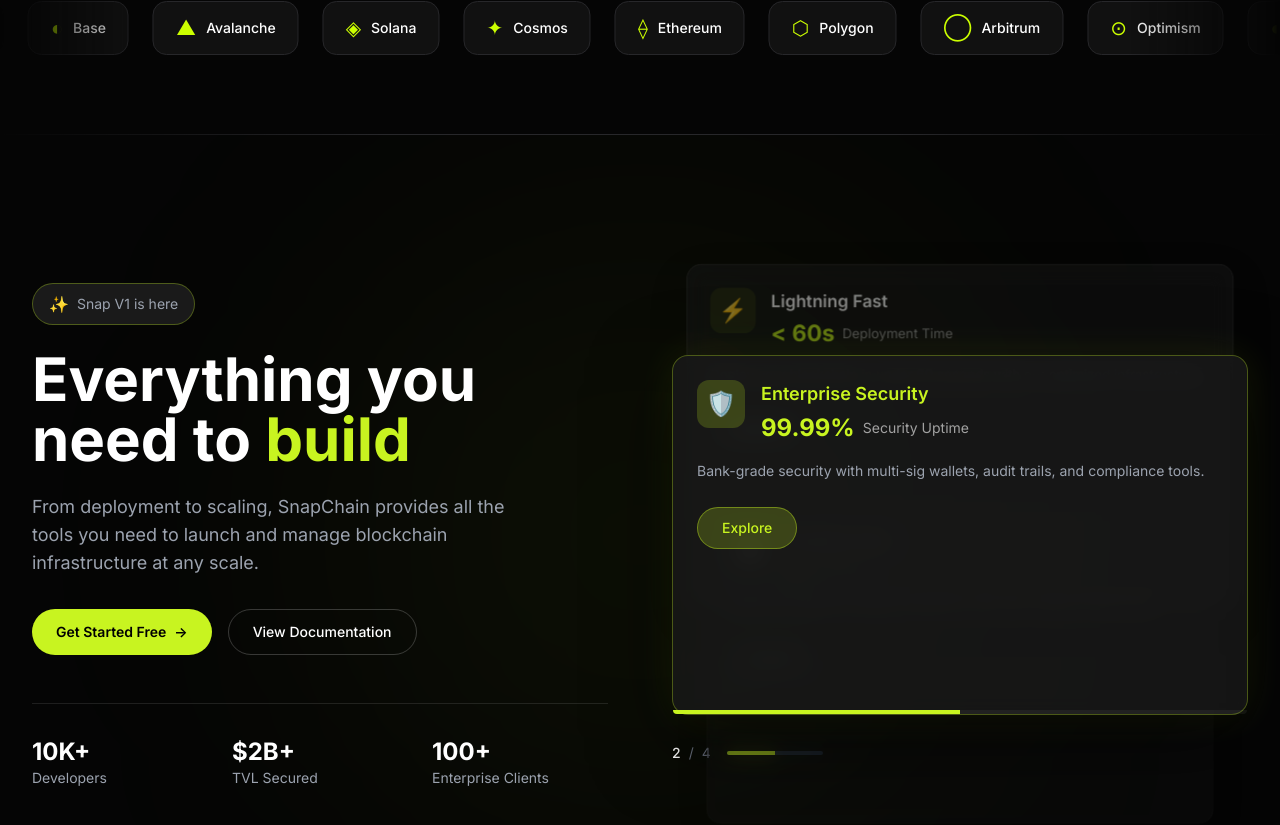
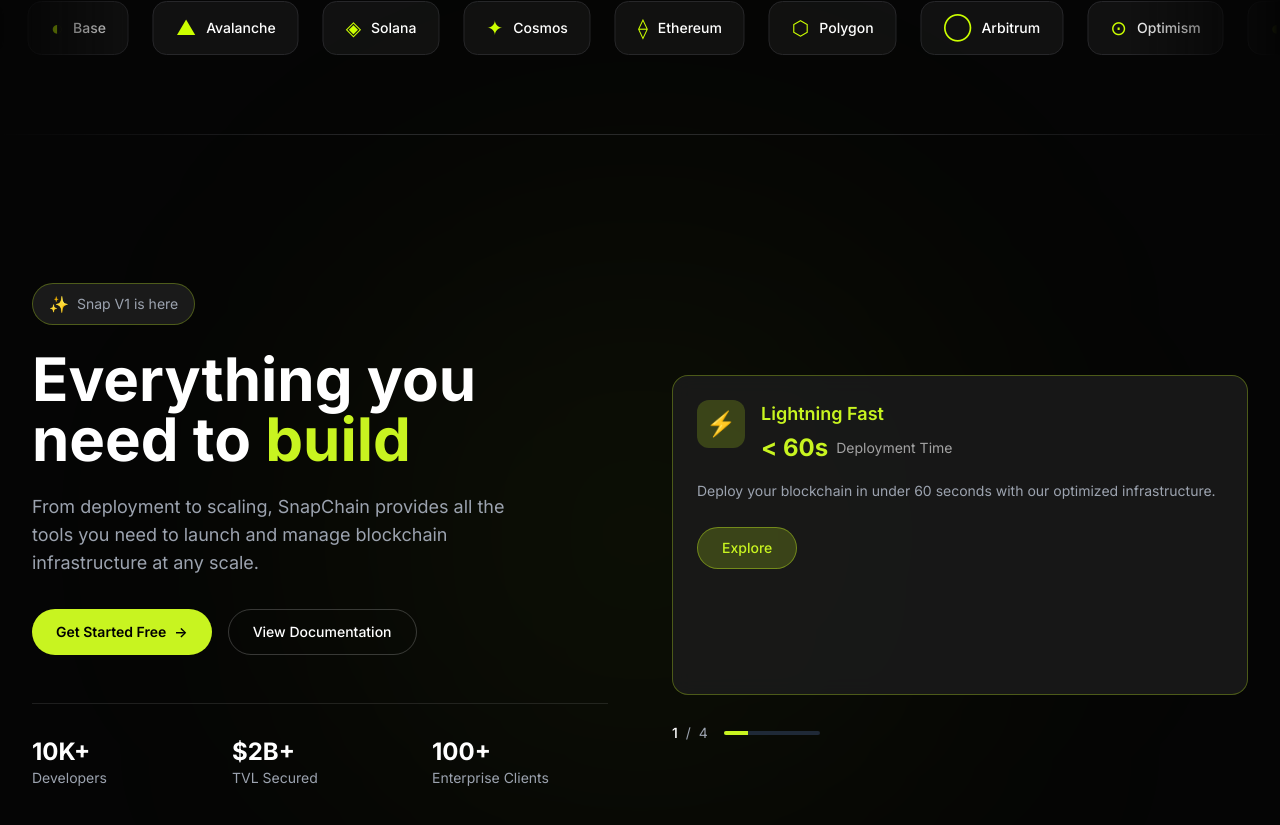
Before and after one commit to med-amiine/bond-website, a Next.js app: page / in a window 1280 px wide. Shown: the part 1549-2374 px from the top of the page. Built offline with nearby package versions, Linux system fonts and the light colour scheme.

Commit message:
Fix: Restore curtain scroll effect with GSAP ScrollTrigger - z-index stacking, pinned section with card carousel

```diff
--- a/app/page.tsx
+++ b/app/page.tsx
@@ -10,19 +10,25 @@
 
 export default function Home() {
   return (
-    <main className="bg-[#050505]">
+    <main className="bg-[#050505] overflow-x-hidden">
       <Navbar />
 
-      {/* Pre-curtain: Hero and Partners */}
-      <Hero />
-      <Partners />
+      {/* Section 1: Hero (gets covered) - z-index: 10 */}
+      <div className="relative z-10">
+        <Hero />
+        <Partners />
+      </div>
 
-      {/* THE CURTAIN: Build section with stacked cards (400vh provides scroll distance) */}
+      {/* Section 2: Everything you need to build (covers hero, then gets covered) - z-index: 20 */}
       <SnapV1 />
 
-      {/* Post-curtain sections - these scroll OVER the curtain */}
-      <div style={{ position: 'relative', zIndex: 20, background: '#050505' }}>
+      {/* Section 3: Works with your favorite tools (covers build section) - z-index: 30 */}
+      <section className="sticky top-0 z-30 bg-[#050505]">
         <Frameworks />
+      </section>
+
+      {/* Spacer to allow final section to scroll away naturally */}
+      <div className="relative z-30 bg-[#050505]">
         <TrustedPartners />
         <Testimonials />
         <FooterCTA />
--- a/components/Frameworks.tsx
+++ b/components/Frameworks.tsx
@@ -17,7 +17,7 @@
 
 export default function Frameworks() {
   return (
-    <section id="frameworks" className="relative py-32 overflow-hidden bg-[#050505]" style={{ position: 'relative', zIndex: 20 }}>
+    <section id="tools-section" className="relative min-h-screen py-32 overflow-hidden bg-[#050505]">
       <div className="absolute top-0 left-0 right-0 h-px bg-gradient-to-r from-transparent via-[#27272a] to-transparent" />
 
       <div className="max-w-7xl mx-auto px-4 sm:px-6 lg:px-8">
--- a/components/SnapV1.tsx
+++ b/components/SnapV1.tsx
@@ -1,6 +1,10 @@
 'use client'
 
 import { useEffect, useRef, useState } from 'react'
+import { gsap } from 'gsap'
+import { ScrollTrigger } from 'gsap/ScrollTrigger'
+
+gsap.registerPlugin(ScrollTrigger)
 
 const features = [
   {
@@ -41,50 +45,86 @@
 
 export default function SnapV1() {
   const sectionRef = useRef<HTMLDivElement>(null)
+  const cardsRef = useRef<HTMLDivElement[]>([])
   const [activeIndex, setActiveIndex] = useState(0)
-  const [progress, setProgress] = useState(0)
+  const triggersRef = useRef<ScrollTrigger[]>([])
 
   useEffect(() => {
-    const handleScroll = () => {
-      if (!sectionRef.current) return
+    const section = sectionRef.current
+    if (!section) return
 
-      const section = sectionRef.current
-      const rect = section.getBoundingClientRect()
-      const windowHeight = window.innerHeight
+    const cards = cardsRef.current.filter(Boolean)
+    if (cards.length === 0) return
 
-      // Calculate progress through the section (0 to 1)
-      const scrolled = -rect.top
-      const totalScrollable = section.offsetHeight - windowHeight
-      const rawProgress = Math.max(0, Math.min(1, scrolled / totalScrollable))
+    // Clear any existing triggers
+    triggersRef.current.forEach(t => t.kill())
+    triggersRef.current = []
 
-      setProgress(rawProgress)
+    // Create timeline with ScrollTrigger
+    const tl = gsap.timeline({
+      scrollTrigger: {
+        trigger: section,
+        start: 'top top',
+        end: '+=300%', // Creates 300vh of scroll while pinned
+        pin: true,
+        pinSpacing: true,
+        scrub: 0.5,
+        snap: {
+          snapTo: 1 / (features.length - 1),
+          duration: { min: 0.2, max: 0.3 },
+          ease: 'power1.inOut',
+        },
+        onUpdate: (self) => {
+          const progress = self.progress
+          const cardIndex = Math.min(Math.floor(progress * features.length), features.length - 1)
+          setActiveIndex(cardIndex)
+        },
+      },
+    })
 
-      // Determine active card based on progress
-      // 0-0.25 = card 0, 0.25-0.5 = card 1, etc.
-      const cardIndex = Math.min(Math.floor(rawProgress * features.length), features.length - 1)
-      setActiveIndex(cardIndex)
+    // Store trigger for cleanup
+    if (tl.scrollTrigger) {
+      triggersRef.current.push(tl.scrollTrigger)
     }
 
-    window.addEventListener('scroll', handleScroll, { passive: true })
-    handleScroll()
-    return () => window.removeEventListener('scroll', handleScroll)
+    // Animate each card transition
+    // Card 0 starts visible, others start below
+    gsap.set(cards[0], { y: 0, opacity: 1, scale: 1 })
+    cards.slice(1).forEach((card) => {
+      gsap.set(card, { y: 100, opacity: 0, scale: 0.9 })
+    })
+
+    // Card 0 exits, Card 1 enters
+    tl.to(cards[0], { y: -100, opacity: 0, scale: 0.9, duration: 0.25 }, 0)
+      .to(cards[1], { y: 0, opacity: 1, scale: 1, duration: 0.25 }, 0)
+
+    // Card 1 exits, Card 2 enters
+    tl.to(cards[1], { y: -100, opacity: 0, scale: 0.9, duration: 0.25 }, 0.33)
+      .to(cards[2], { y: 0, opacity: 1, scale: 1, duration: 0.25 }, 0.33)
+
+    // Card 2 exits, Card 3 enters
+    tl.to(cards[2], { y: -100, opacity: 0, scale: 0.9, duration: 0.25 }, 0.66)
+      .to(cards[3], { y: 0, opacity: 1, scale: 1, duration: 0.25 }, 0.66)
+
+    return () => {
+      triggersRef.current.forEach(t => t.kill())
+      triggersRef.current = []
+    }
   }, [])
 
   return (
     <section
-      id="features"
+      id="build-section"
       ref={sectionRef}
-      className="relative bg-[#050505]"
-      style={{ height: '400vh' }} // Exactly 400vh as requested
+      className="sticky top-0 h-screen w-full bg-[#050505] z-20"
     >
-      {/* Sticky container - this is what stays pinned */}
-      <div className="sticky top-0 h-screen w-full flex items-center overflow-hidden">
-        {/* Background glow */}
-        <div className="absolute inset-0 pointer-events-none">
-          <div className="absolute top-1/2 left-1/2 -translate-x-1/2 -translate-y-1/2 w-[600px] h-[600px] bg-[#c8f420]/5 rounded-full blur-[150px]" />
-        </div>
+      {/* Background glow */}
+      <div className="absolute inset-0 pointer-events-none">
+        <div className="absolute top-1/2 left-1/2 -translate-x-1/2 -translate-y-1/2 w-[600px] h-[600px] bg-[#c8f420]/5 rounded-full blur-[150px]" />
+      </div>
 
-        <div className="relative z-10 w-full max-w-7xl mx-auto px-6 lg:px-8">
+      <div className="relative z-10 h-full w-full flex items-center">
+        <div className="w-full max-w-7xl mx-auto px-6 lg:px-8">
           <div className="grid lg:grid-cols-2 gap-12 lg:gap-16 items-center">
             {/* Left Column - Static content */}
             <div className="max-w-xl">
@@ -128,55 +168,25 @@
             </div>
 
             {/* Right Column - Stacked Cards Container */}
-            <div className="hidden lg:block relative" style={{ height: '360px' }}>
+            <div className="hidden lg:block relative" style={{ height: '320px' }}>
               {/* Cards stacked with absolute positioning */}
               {features.map((feature, index) => {
                 const isActive = index === activeIndex
-                const isPast = index < activeIndex
-                const isFuture = index > activeIndex
-
-                // Calculate card position based on scroll progress
-                let translateY = 0
-                let scale = 1
-                let opacity = 1
-                let zIndex = features.length - index // Lightning Fast = 4, Security = 3, etc.
-
-                if (isPast) {
-                  // Cards that have been shown - exit upward
-                  const depth = activeIndex - index
-                  translateY = -80 - depth * 20
-                  scale = 1 - depth * 0.05
-                  opacity = Math.max(0, 1 - depth * 0.5)
-                  zIndex = 10 - depth
-                } else if (isFuture) {
-                  // Cards coming up - enter from below
-                  const depth = index - activeIndex
-                  translateY = 100 + depth * 30
-                  scale = 0.9 - depth * 0.02
-                  opacity = depth === 1 ? 0.3 : 0
-                  zIndex = 5 - depth
-                } else {
-                  // Active card - centered
-                  translateY = 0
-                  scale = 1
-                  opacity = 1
-                  zIndex = 50
-                }
 
                 return (
                   <div
                     key={index}
-                    className="absolute inset-0 rounded-2xl p-6 transition-all duration-300"
+                    ref={(el) => {
+                      if (el) cardsRef.current[index] = el
+                    }}
+                    className="feature-card absolute inset-0 rounded-2xl p-6"
                     style={{
-                      transform: `translateY(${translateY}px) scale(${scale})`,
-                      opacity,
-                      zIndex,
-                      background: 'rgba(26, 26, 26, 0.8)',
+                      zIndex: features.length - index,
+                      background: 'rgba(26, 26, 26, 0.9)',
                       border: `1px solid ${isActive ? 'rgba(200, 244, 32, 0.3)' : 'rgba(255, 255, 255, 0.1)'}`,
                       backdropFilter: 'blur(10px)',
-                      boxShadow: isActive
-                        ? '0 25px 80px rgba(0, 0, 0, 0.6), 0 0 40px rgba(200, 244, 32, 0.1)'
-                        : '0 15px 40px rgba(0, 0, 0, 0.4)',
+                      willChange: 'transform, opacity',
+                      backfaceVisibility: 'hidden',
                     }}
                   >
                     {/* Card Header */}
@@ -219,28 +229,18 @@
                     >
                       Explore
                     </button>
-
-                    {/* Progress bar on active card */}
-                    {isActive && (
-                      <div className="absolute bottom-0 left-0 right-0 h-1 bg-white/5 rounded-b-2xl overflow-hidden">
-                        <div
-                          className="h-full bg-[#c8f420] transition-all duration-300"
-                          style={{ width: `${((activeIndex + 1) / features.length) * 100}%` }}
-                        />
-                      </div>
-                    )}
                   </div>
                 )
               })}
 
               {/* Progress Indicator */}
-              <div className="absolute -bottom-12 left-0 flex items-center gap-2 text-sm">
-                <span className="text-white font-medium">{activeIndex + 1}</span>
-                <span className="text-gray-500">/</span>
-                <span className="text-gray-500">{features.length}</span>
-                <div className="w-24 h-1 bg-gray-800 rounded-full overflow-hidden ml-2">
+              <div className="absolute -bottom-12 left-0 flex items-center gap-2 text-sm text-gray-400">
+                <span className="current-card text-white font-medium">{activeIndex + 1}</span>
+                <span>/</span>
+                <span>{features.length}</span>
+                <div className="ml-2 h-1 w-24 bg-gray-800 rounded-full overflow-hidden">
                   <div
-                    className="h-full bg-[#c8f420] transition-all duration-300"
+                    className="progress-bar h-full bg-[#c8f420] transition-all duration-100"
                     style={{ width: `${((activeIndex + 1) / features.length) * 100}%` }}
                   />
                 </div>
--- a/package.json
+++ b/package.json
@@ -9,6 +9,7 @@
     "lint": "next lint"
   },
   "dependencies": {
+    "gsap": "^3.14.2",
     "lenis": "^1.3.17",
     "next": "15.0.0",
     "react": "^18.2.0",
```
Also changed, not shown: 1 other file (tests, documents, lock files or other folders).
